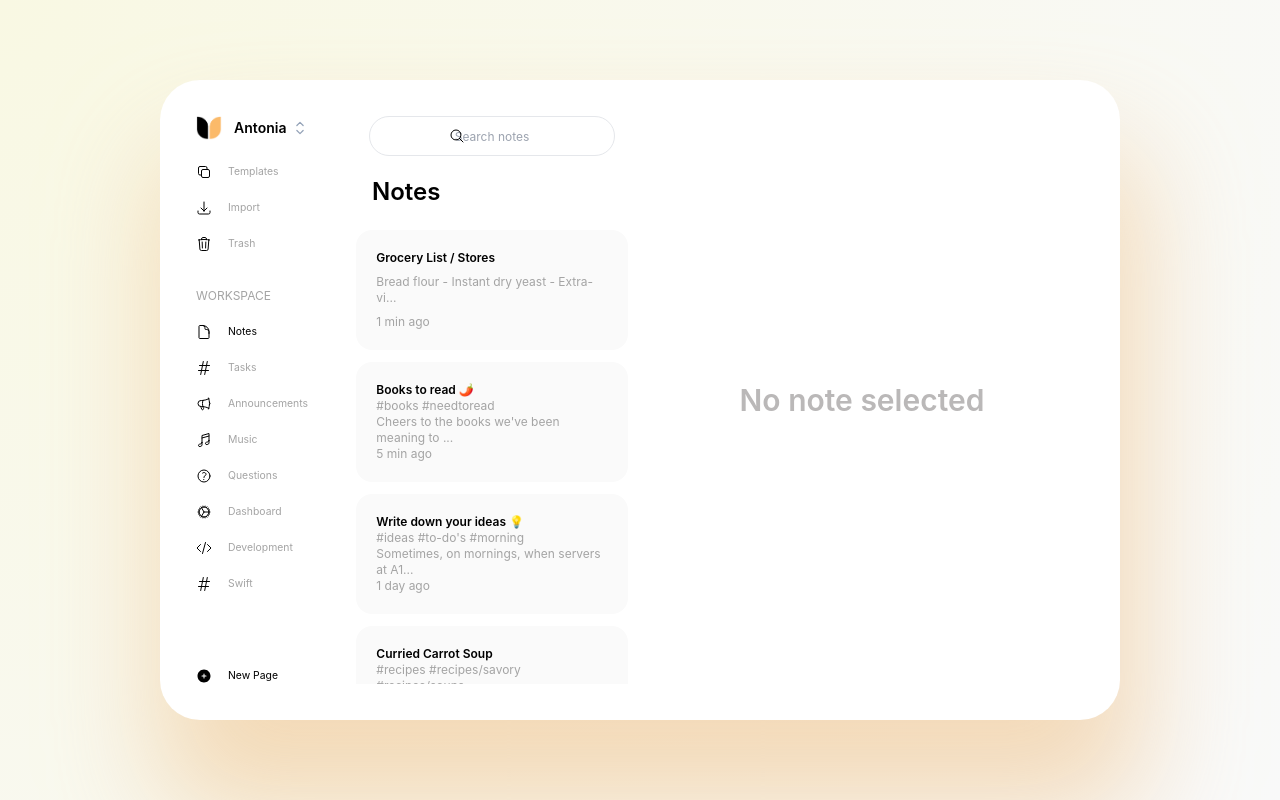
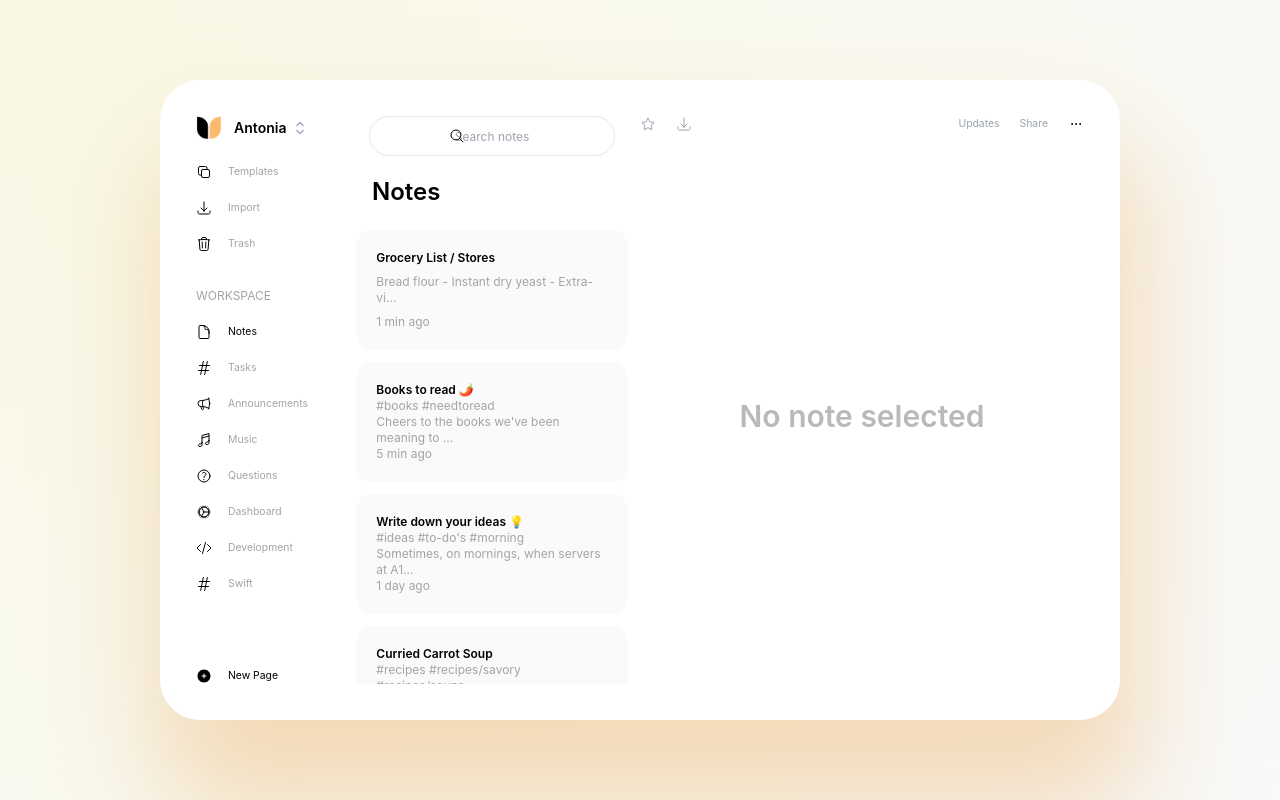
Before and after one commit to AntoniaGranit/wudpecker-task, a React (Create React App) app: page / in a window 1280 px wide. Built offline with nearby package versions, Linux system fonts and the light colour scheme.

Commit message:
create & style nav above single note

```diff
--- a/src/App.js
+++ b/src/App.js
@@ -2,6 +2,7 @@ import { useState } from "react";
 import Menu from "./sections/Menu";
 import NotesList from "./sections/NotesList";
 import SingleNote from "./sections/SingleNote";
+import SingleNoteNav from "./components/SingleNoteNav";
 import data from "./data/Notes.json";
 
 const App = () => {
@@ -25,7 +26,8 @@ const App = () => {
             onCardClick={onCardClick}
           />
         </div>
-        <div className="flex w-3/5">
+        <div className="flex flex-col w-3/5">
+          <SingleNoteNav />
           <SingleNote selectedNote={selectedNote} />
         </div>
       </div>
--- a/src/components/SingleNoteNav.js
+++ b/src/components/SingleNoteNav.js
@@ -0,0 +1,23 @@
+import {
+  StarIcon,
+  ArrowDownTrayIcon,
+  EllipsisHorizontalIcon,
+} from "@heroicons/react/24/outline";
+
+const SingleNoteNav = () => {
+  return (
+    <div className="flex items-center justify-between w-full pb-4">
+      <div className="flex gap-5">
+        <StarIcon className="h-4 w-4 text-gray-400 cursor-pointer" />
+        <ArrowDownTrayIcon className="h-4 w-4 text-gray-400 cursor-pointer" />
+      </div>
+      <div className="flex gap-5">
+        <p className="text-xxs text-gray-400">Updates</p>
+        <p className="text-xxs text-gray-400">Share</p>
+        <EllipsisHorizontalIcon className="h-4 w-4 cursor-pointer" />
+      </div>
+    </div>
+  );
+};
+
+export default SingleNoteNav;
```
Also changed, not shown: src/assets/NoteVectors/ideas.png, src/assets/NoteVectors/standard.png.
